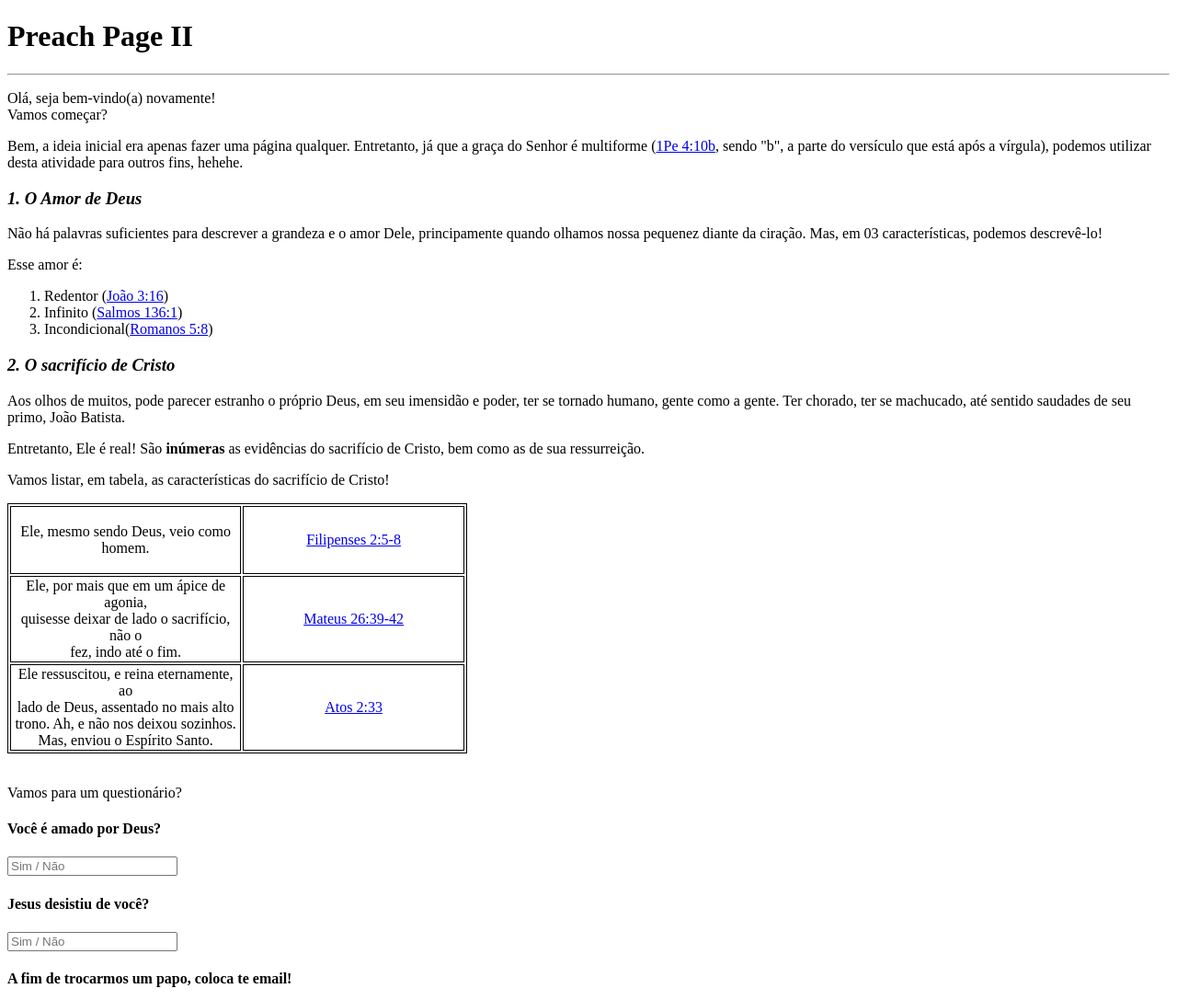
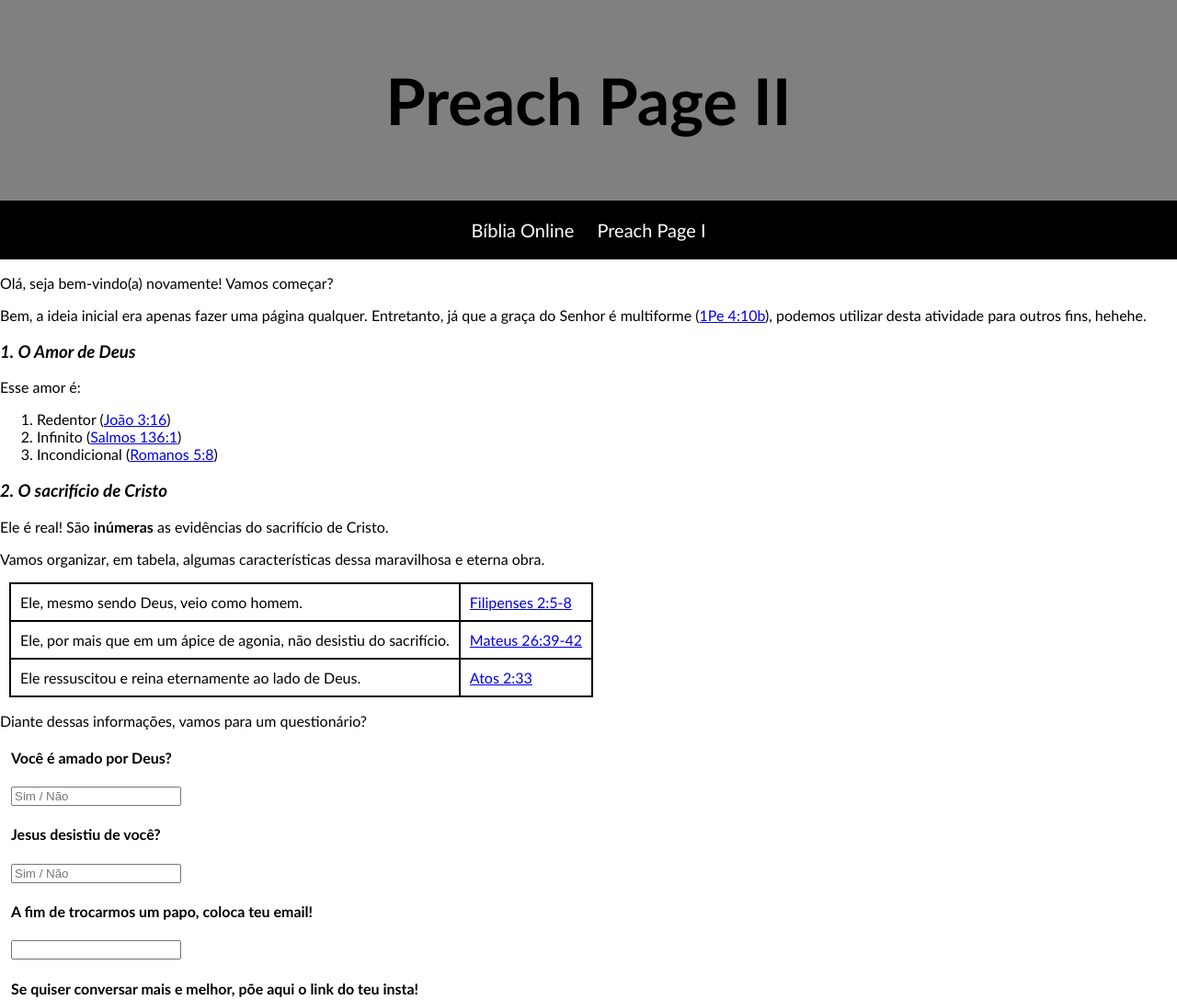
Before and after one commit to AlbertoLucas04/UNIESP, a plain HTML site: page tecnologia_para_front_end/AULA_06/pagina2.html in a window 1280 px wide. Shown: the top 1087 px of the page at 92% size. Drawn offline with Linux system fonts and the light colour scheme.

Commit message:
correções e finalizações

```diff
--- a/tecnologia_para_front_end/AULA_06/pagina2.html
+++ b/tecnologia_para_front_end/AULA_06/pagina2.html
@@ -1,87 +1,131 @@
 <!DOCTYPE html>
-<html lang="en">
+<html lang="pt-BR">
 
 <head>
     <meta charset="UTF-8">
     <meta name="viewport" content="width=device-width, initial-scale=1.0">
     <title>Preach Page II</title>
-</head>
     <style>
-    table,
-    tr,
-    td {
-        border: 1px solid;
+        body {
+            font-family: 'Trebuchet MS', Arial, sans-serif;
+            margin: 0;
+            padding: 0;
+        }
+
+        .title_page {
             text-align: center;
-        height: 70px;
-        width: 500px;
+            background-color: grey;
+            padding: 20px;
+            font-size: 35px;
+            margin: 0;
+        }
 
+        .pages {
+            text-align: center;
+            font-size: 20px;
+            background-color: black;
+            padding: 20px;
+            color: white;
+        }
+
+        .pages ul {
+            padding: 0;
+            margin: 0;
+            list-style: none;
+        }
+
+        .pages li {
+            display: inline;
+            margin: 0 10px;
+        }
+
+        .pages a {
+            text-decoration: none;
+            color: white;
+        }
+
+        .table_2 {
+            border-collapse: collapse;
+            margin: 10px ;
 
         }
+
+        .table_2, .table_2 td {
+            border: 2px solid;
+            padding: 10px;
+        }
+
+        form {
+            margin: 12px;
+        }
+        footer {
+            text-align: center;
+            margin-top: 20px;
+        }
     </style>
+</head>
 
 <body>
+    <div class="title_page">
         <h1>Preach Page II</h1>
-    <hr>
-    <p>Olá, seja bem-vindo(a) novamente!<br>Vamos começar?</p>
-    <p>Bem, a ideia inicial era apenas fazer uma página qualquer. Entretanto, já que a graça do Senhor é multiforme (<a
-            target="_blank" href="https://www.bibliaonline.com.br/acf/1pe/4/10">1Pe 4:10b</a>, sendo "b", a parte do
-        versículo que está após a vírgula), podemos utilizar desta atividade para outros fins, hehehe.</p>
+    </div>
+
+    <div class="pages">
+        <ul>
+            <li><a target="_blank" href="https://www.bibliaonline.com.br/">Bíblia Online</a></li>
+            <li><a target="_blank" href="index.html">Preach Page I</a></li>
+        </ul>
+    </div>
+
+    <p>Olá, seja bem-vindo(a) novamente! Vamos começar?</p>
+    <p>Bem, a ideia inicial era apenas fazer uma página qualquer. Entretanto, já que a graça do Senhor é multiforme (<a target="_blank" href="https://www.bibliaonline.com.br/acf/1pe/4/10">1Pe 4:10b</a>), podemos utilizar desta atividade para outros fins, hehehe.</p>
 
     <h3><i>1. O Amor de Deus</i></h3>
+    <p>Esse amor é:</p>
+    <ol>
+        <li>Redentor (<a target="_blank" href="https://www.bibliaonline.com.br/acf/jo/3/16">João 3:16</a>)</li>
+        <li>Infinito (<a target="_blank" href="https://www.bibliaon.com/versiculo/salmos_136_1/">Salmos 136:1</a>)</li>
+        <li>Incondicional (<a target="_blank" href="https://www.bibliaon.com/versiculo/romanos_5_8/">Romanos 5:8</a>)</li>
+    </ol>
 
-    <P>Não há palavras suficientes para descrever a grandeza e o amor Dele, principamente quando olhamos nossa pequenez
-        diante da ciração. Mas, em 03 características, podemos descrevê-lo!</P>
-    <p>Esse amor é:</p>
-    <ol type="1">
-        <li>Redentor (<a type="_blank" href="https://www.bibliaonline.com.br/acf/jo/3/16">João 3:16</a>)</li>
-        <li>Infinito (<a type="_blank" href="https://www.bibliaon.com/versiculo/salmos_136_1/">Salmos 136:1</a>)</li>
-        <li>Incondicional(<a type="_blank" href="https://www.bibliaon.com/versiculo/romanos_5_8/">Romanos 5:8</a>)</li>
-    </ol>
     <h3><i>2. O sacrifício de Cristo</i></h3>
-    <p>Aos olhos de muitos, pode parecer estranho o próprio Deus, em seu imensidão e poder, ter se tornado humano, gente
-        como a gente. Ter chorado, ter se machucado, até sentido saudades de seu primo, João Batista.</p>
-    <p>Entretanto, Ele é real! São <b>inúmeras</b> as evidências do sacrifício de Cristo, bem como as de sua
-        ressurreição.</p>
-    <p>Vamos listar, em tabela, as características do sacrifício de Cristo!</p>
-    <table>
+    <p>Ele é real! São <b>inúmeras</b> as evidências do sacrifício de Cristo.</p>
+    <p>Vamos organizar, em tabela, algumas características dessa maravilhosa e eterna obra.</p>
+
+    <table class="table_2">
         <tr>
             <td>Ele, mesmo sendo Deus, veio como homem.</td>
-            <td><a type="_blank" href="https://www.bible.com/pt/bible/1840/PHP.2.5-8.NAA">Filipenses 2:5-8</a></td>
+            <td><a target="_blank" href="https://www.bible.com/pt/bible/1840/PHP.2.5-8.NAA">Filipenses 2:5-8</a></td>
         </tr>
         <tr>
-            <td>Ele, por mais que em um ápice de agonia,<br>quisesse deixar de lado o sacrifício, não o <br>fez, indo
-                até o fim.</td>
-            <td><a type="_blank" href="https://www.bible.com/pt/bible/1930/MAT.26.39,42.NVT">Mateus 26:39-42</a></td>
+            <td>Ele, por mais que em um ápice de agonia, não desistiu do sacrifício.</td>
+            <td><a target="_blank" href="https://www.bible.com/pt/bible/1930/MAT.26.39,42.NVT">Mateus 26:39-42</a></td>
         </tr>
         <tr>
-            <td>Ele ressuscitou, e reina eternamente, ao <br>lado de Deus, assentado no mais alto<br>trono. Ah, e não
-                nos deixou sozinhos.<br>Mas, enviou o Espírito Santo.</td>
-
-            <td><a type="_blank" href="https://www.bible.com/pt/bible/211/ACT.2.33.NTLH">Atos 2:33</a></td>
+            <td>Ele ressuscitou e reina eternamente ao lado de Deus.</td>
+            <td><a target="_blank" href="https://www.bible.com/pt/bible/211/ACT.2.33.NTLH">Atos 2:33</a></td>
         </tr>
     </table>
-<br>
-<p>Vamos para um questionário?</p>
+
+    <p>Diante dessas informações, vamos para um questionário?</p>
     <form>
         <h4>Você é amado por Deus?</h4>
         <input type="text" placeholder="Sim / Não" required>
 
         <h4>Jesus desistiu de você?</h4>
-        <input type="text" name="" placeholder="Sim / Não" required>
+        <input type="text" placeholder="Sim / Não" required>
 
-        <h4>A fim de trocarmos um papo, coloca te email!</h4>
+        <h4>A fim de trocarmos um papo, coloca teu email!</h4>
         <input type="email" required>
 
         <h4>Se quiser conversar mais e melhor, põe aqui o link do teu insta!</h4>
         <input type="url" required>
-
-        <footer><h5>No mais, é isso. Que Deus te abençoe! Estarei aqui, para o que precisar. :)</h5></footer>
-
     </form>
 
-
-
-
+    <footer>
+        <h5>No mais, é isso. Que Deus te abençoe! Estarei aqui, para o que precisar. :)</h5>
+        <h6>Caso queira voltar para a página anterior, clique nesse link: <a target="_blank" href="index.html">Preach Page I</a></h6>
+    </footer>
 </body>
 
 </html>
```
Also changed, not shown: tecnologia_para_front_end/AULA_06/index.html (+11 -0 lines). Lines whose indentation alone changed are shown as unchanged.
